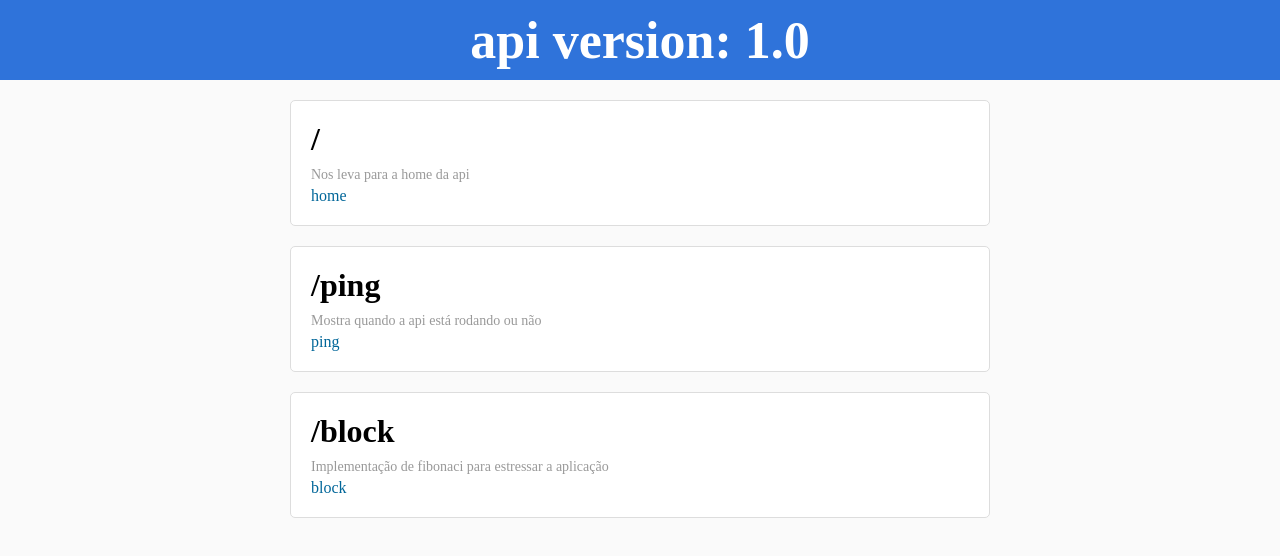
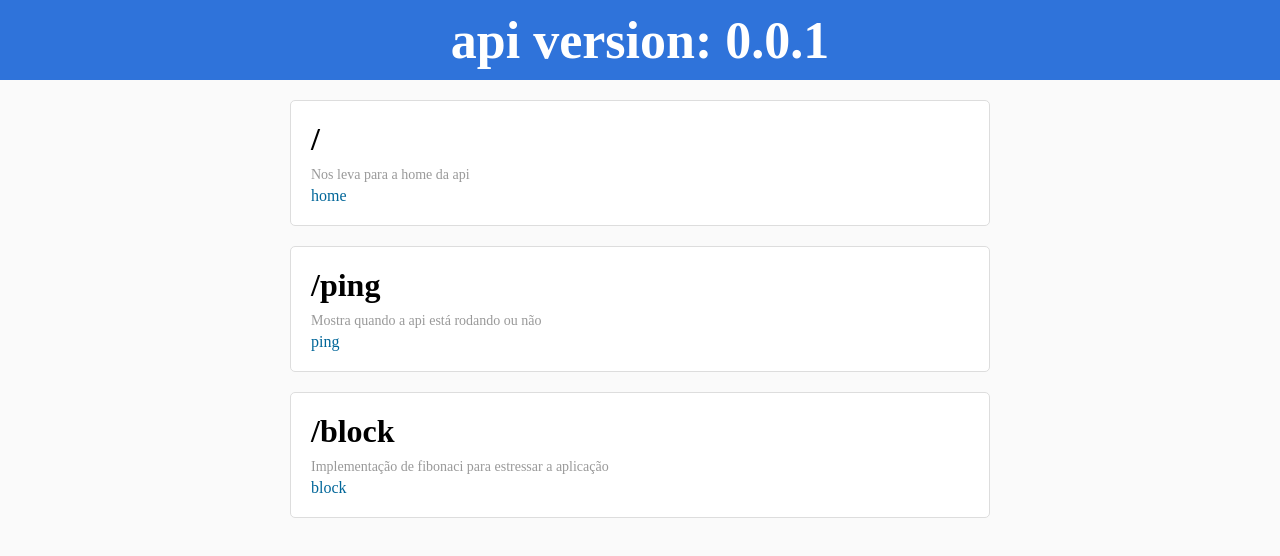
Before and after one commit to xdigu/estudos-k8s, a website: page src/views/version.html in a window 1280 px wide. Drawn offline with Linux system fonts and the light colour scheme.

Commit message:
changing version

```diff
--- a/src/views/version.html
+++ b/src/views/version.html
@@ -54,7 +54,7 @@
 
 <body style="background: #fafafa; margin: 0px;">
     <div id="header">
-        <h1>api version: 1.0</h1>
+        <h1>api version: 0.0.1</h1>
     </div>
     <div id="painel">
         <div id="endpoints">
```
